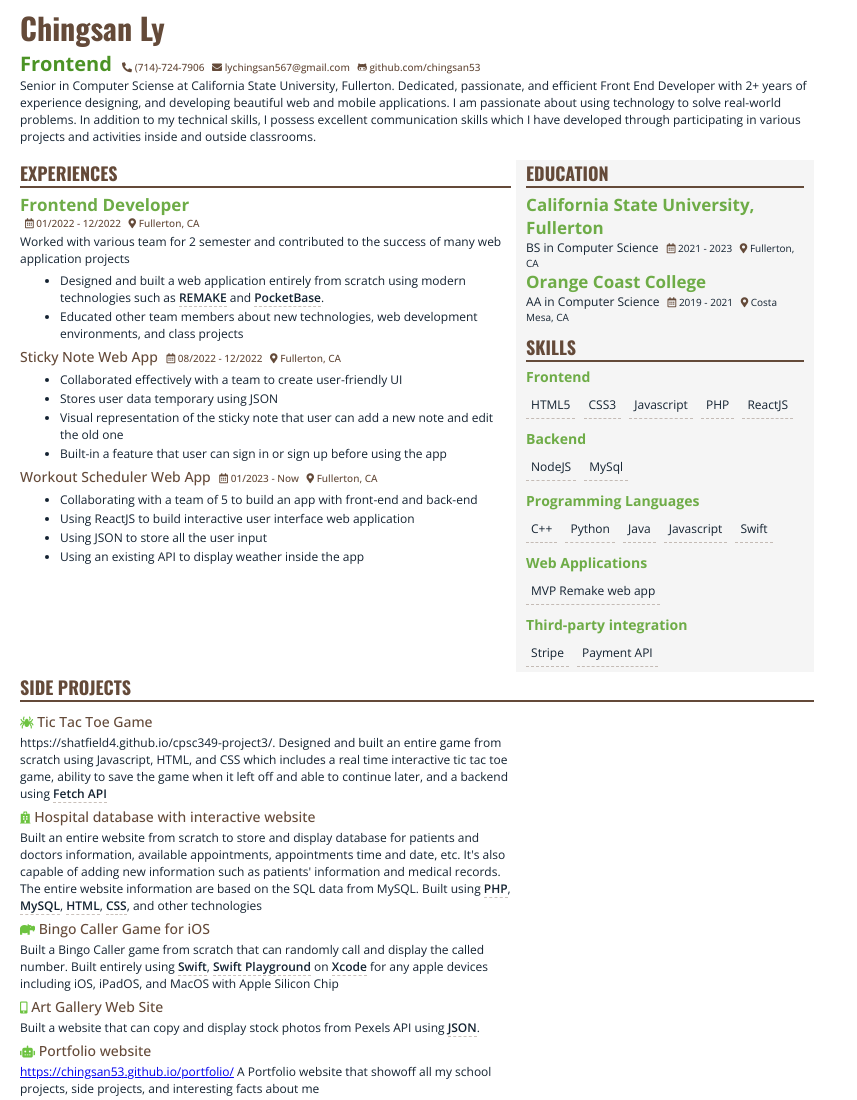
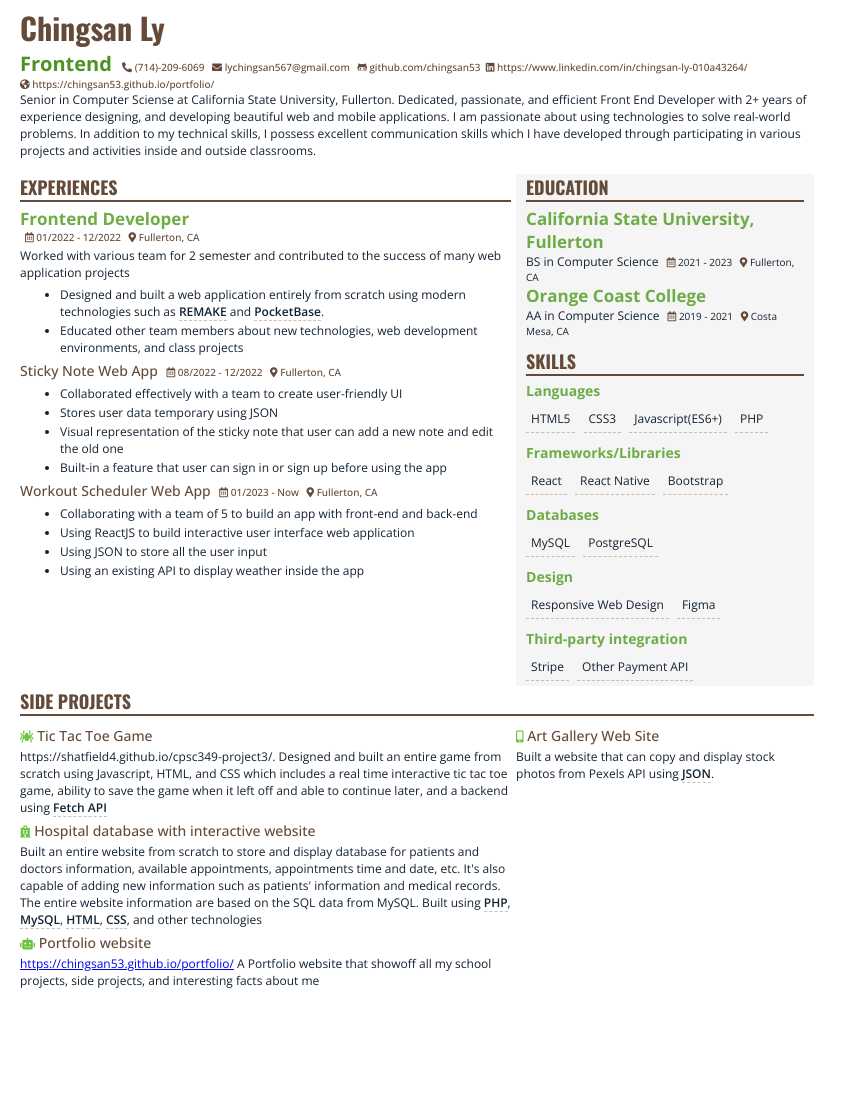
Before and after one commit to Chingsan53/resume, a website: page src/index.html in a window 1280 px wide. Shown: the whole page, without its empty margins (0-857 px from the left). Drawn offline with nearby package versions, Linux system fonts and the light colour scheme; files that its build step writes are made by us from their sources.

Commit message:
update tool and databases

```diff
--- a/src/index.html
+++ b/src/index.html
@@ -20,15 +20,19 @@
             <div class="job-title">
                 Frontend
                 <span class="metadata brown">
-                    <i class="fas fa-phone-alt"></i> <span>(714)-724-7906</span>
+                    <i class="fas fa-phone-alt"></i> <span>(714)-209-6069</span>
                     <i class="fas fa-envelope pin"></i> <span>lychingsan567@gmail.com</span>
-                    <i class="fab fa-github-alt pin"></i> <span>github.com/chingsan53</span>
+                    <i class="fab fa-github-alt pin"></i> <span>github.com/chingsan53&nbsp;</span>
+                    <i class="fab fa-linkedin"></i>
+                    <span>https://www.linkedin.com/in/chingsan-ly-010a43264/</span><br>
+                    <i class="fas fa-globe-americas"></i> <span>https://chingsan53.github.io/portfolio/</span>
                 </span>
             </div>
             <div class="summary">Senior in Computer Sciense at California State University, Fullerton.
                 Dedicated, passionate, and efficient Front End Developer with 2+ years of experience
                 designing, and developing beautiful web and mobile applications.
-                I am passionate about using technology to solve real-world problems. In addition to my technical skills,
+                I am passionate about using technologies to solve real-world problems. In addition to my technical
+                skills,
                 I possess excellent communication skills which I have developed through participating in various
                 projects and activities inside and outside classrooms.</div>
         </div>
@@ -52,7 +56,8 @@
                         </div>
 
                         <div class="description">
-                            Worked with various team for 2 semester and contributed to the success of many web application
+                            Worked with various team for 2 semester and contributed to the success of many web
+                            application
                             projects
                         </div>
                         <ul class="more">
@@ -83,7 +88,8 @@
                         <ul class="more">
                             <li> Collaborated effectively with a team to create user-friendly UI</li>
                             <li> Stores user data temporary using JSON </li>
-                            <li> Visual representation of the sticky note that user can add a new note and edit the old one</li>
+                            <li> Visual representation of the sticky note that user can add a new note and edit the old
+                                one</li>
                             <li> Built-in a feature that user can sign in or sign up before using the app</li>
                         </ul>
 
@@ -163,43 +169,42 @@
                         SKILLS
                     </div>
                     <div class="front-end second-title">
-                        Frontend
+                        Languages
                     </div>
                     <div class="list">
                         <span>HTML5</span>
                         <span>CSS3</span>
-                        <span>Javascript</span>
+                        <span>Javascript(ES6+)</span>
                         <span>PHP</span>
-                        <span>ReactJS</span>
                     </div>
 
                     <div class="backend second-title">
-                        Backend
+                        Frameworks/Libraries
                     </div>
 
                     <div class="list">
-                        <span>NodeJS</span>
-                        <span>MySql</span>
+                        <span>React</span>
+                        <span>React Native</span>
+                        <span>Bootstrap</span>
 
                     </div>
 
-                    <div class="backend second-title">
-                        Programming Languages
+                    <div class="testing second-title">
+                        Databases
                     </div>
+
                     <div class="list">
-                        <span>C++</span>
-                        <span>Python</span>
-                        <span>Java</span>
-                        <span>Javascript</span>
-                        <span>Swift</span>
+                        <span>MySQL</span>
+                        <span>PostgreSQL</span>
                     </div>
 
                     <div class="testing second-title">
-                        Web Applications
+                        Design
                     </div>
 
                     <div class="list">
-                        <span>MVP Remake web app</span>
+                        <span>Responsive Web Design</span>
+                        <span>Figma</span>
                     </div>
 
                     <div class="testing second-title">
@@ -208,7 +213,7 @@
 
                     <div class="list">
                         <span>Stripe</span>
-                        <span>Payment API</span>
+                        <span>Other Payment API</span>
                     </div>
                 </div>
             </div>
@@ -248,7 +253,8 @@
                             and other technologies
                         </div>
                     </div>
-
+                    <!--Bringo caller -->
+                    <!--
                     <div class="experience">
                         <div class="experience-location third-title">
                             <i class="fas fa-hippo green"></i> Bingo Caller Game for iOS
@@ -259,6 +265,7 @@
                                 class="underline">Swift Playground</span> on <span class="underline">Xcode</span> for
                             any apple devices including iOS, iPadOS, and MacOS with Apple Silicon Chip
                         </div>
+                        -->
                 </div>
 
                 <div class="experience">
@@ -277,7 +284,8 @@
                     </div>
                     <div class="description">
                         <a href="https://chingsan53.github.io/portfolio/">https://chingsan53.github.io/portfolio/</a>
-                            A Portfolio website that showoff all my school projects, side projects, and interesting facts about me
+                        A Portfolio website that showoff all my school projects, side projects, and interesting
+                        facts about me
                     </div>
                 </div>
             </div>
```
Lines whose indentation alone changed are shown as unchanged.
